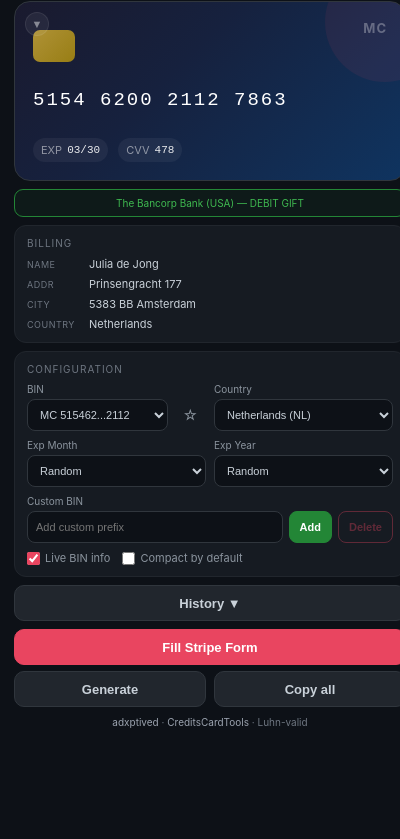
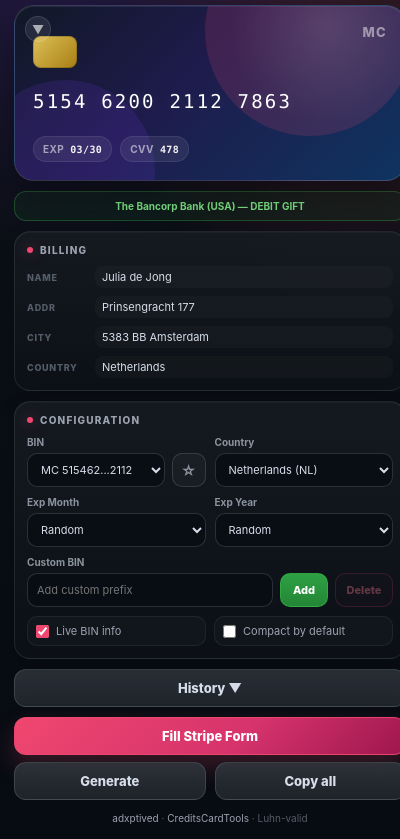
Before and after one commit to adxptived/Autobilling, a browser extension: page popup.html in a window 400 px wide. Shown: the part 55-894 px from the top of the page. Before the commit the page ends 844 px from the top, so only its background shows below. Drawn offline with Linux system fonts and the light colour scheme.

Commit message:
Redesign popup UI
- Add layered gradient background and glass-style panels
- Improve card visual with premium gradients, glow, and depth
- Polish controls, inputs, checkboxes, buttons, and history rows
- Improve spacing, typography, hover states, and visual hierarchy

```diff
--- a/popup.html
+++ b/popup.html
@@ -3,209 +3,432 @@
 <head>
 <meta charset="UTF-8">
 <style>
+:root {
+  --bg: #070b12;
+  --panel: rgba(22, 27, 34, 0.82);
+  --panel-2: rgba(13, 17, 23, 0.74);
+  --border: rgba(139, 148, 158, 0.16);
+  --border-strong: rgba(139, 148, 158, 0.26);
+  --text: #d6deea;
+  --muted: #7d8590;
+  --dim: #545d68;
+  --accent: #ef476f;
+  --accent-2: #7c3aed;
+  --green: #3fb950;
+  --yellow: #d29922;
+}
 * { margin: 0; padding: 0; box-sizing: border-box; }
 body {
-  width: 420px; padding: 14px;
-  font-family: -apple-system, BlinkMacSystemFont, "Segoe UI", Roboto, sans-serif;
-  background: #0d1117; color: #c9d1d9; font-size: 12px;
+  width: 420px;
+  padding: 14px;
+  font-family: Inter, -apple-system, BlinkMacSystemFont, "Segoe UI", Roboto, sans-serif;
+  font-size: 12px;
+  color: var(--text);
+  background:
+    radial-gradient(circle at 15% 0%, rgba(124, 58, 237, 0.22), transparent 32%),
+    radial-gradient(circle at 90% 12%, rgba(239, 71, 111, 0.18), transparent 30%),
+    linear-gradient(180deg, #0d1117 0%, var(--bg) 100%);
 }
+button, select, input { font: inherit; }
+
 .header {
-  display: flex; align-items: center; justify-content: space-between;
-  margin-bottom: 10px;
+  display: flex;
+  align-items: center;
+  justify-content: space-between;
+  margin-bottom: 12px;
 }
-.brand-title { font-size: 15px; font-weight: 800; color: #f0f6fc; letter-spacing: 0.2px; }
-.brand-subtitle { font-size: 10px; color: #6e7681; margin-top: 1px; }
+.brand-title {
+  font-size: 17px;
+  font-weight: 850;
+  letter-spacing: -0.3px;
+  color: #f8fafc;
+}
+.brand-subtitle {
+  margin-top: 2px;
+  font-size: 10px;
+  color: var(--muted);
+}
 .header-pill {
-  font-size: 10px; color: #3fb950; border: 1px solid rgba(63,185,80,0.35);
-  background: rgba(63,185,80,0.08); border-radius: 999px; padding: 4px 8px;
+  padding: 5px 9px;
+  border: 1px solid rgba(63, 185, 80, 0.35);
+  border-radius: 999px;
+  background: rgba(63, 185, 80, 0.1);
+  color: #7ee787;
+  font-size: 10px;
+  font-weight: 700;
+  box-shadow: 0 0 22px rgba(63, 185, 80, 0.08);
 }
 
-/* === Card Visual === */
 .card-visual {
   position: relative;
-  height: 180px; border-radius: 16px; padding: 18px;
-  background: linear-gradient(135deg, #1a1a2e 0%, #16213e 40%, #0f3460 100%);
-  border: 1px solid #30363d;
-  margin-bottom: 8px;
-  display: flex; flex-direction: column; justify-content: space-between;
-  overflow: hidden; transition: height 0.2s;
+  height: 176px;
+  padding: 18px;
+  margin-bottom: 10px;
+  display: flex;
+  flex-direction: column;
+  justify-content: space-between;
+  overflow: hidden;
+  border: 1px solid rgba(255, 255, 255, 0.13);
+  border-radius: 20px;
+  background:
+    radial-gradient(circle at 80% 12%, rgba(255, 255, 255, 0.14), transparent 28%),
+    linear-gradient(135deg, #111827 0%, #1e1b4b 42%, #0f3460 100%);
+  box-shadow: 0 18px 38px rgba(0, 0, 0, 0.32), inset 0 1px 0 rgba(255, 255, 255, 0.08);
+  transition: height 0.18s ease, transform 0.18s ease;
 }
-.card-visual.compact { height: 58px; flex-direction: row; align-items: center; padding: 10px 14px; }
 .card-visual::before {
-  content: ''; position: absolute; top: -40px; right: -40px;
-  width: 120px; height: 120px; border-radius: 50%;
-  background: rgba(233,69,96,0.08);
+  content: '';
+  position: absolute;
+  inset: -80px auto auto 190px;
+  width: 210px;
+  height: 210px;
+  border-radius: 50%;
+  background: rgba(239, 71, 111, 0.16);
 }
-.card-visual.compact::before { display: none; }
+.card-visual::after {
+  content: '';
+  position: absolute;
+  left: -40px;
+  bottom: -80px;
+  width: 180px;
+  height: 180px;
+  border-radius: 50%;
+  background: rgba(124, 58, 237, 0.14);
+}
+.card-visual.compact {
+  height: 58px;
+  padding: 10px 14px;
+  flex-direction: row;
+  align-items: center;
+}
+.card-visual.compact::before,
+.card-visual.compact::after { display: none; }
 .card-toggle {
-  position: absolute; top: 10px; left: 10px;
-  width: 24px; height: 24px; border-radius: 999px;
-  font-size: 11px; background: rgba(255,255,255,0.06); border: 1px solid rgba(255,255,255,0.08); color: rgba(255,255,255,0.45);
-  cursor: pointer; line-height: 1; z-index: 2;
+  position: absolute;
+  top: 10px;
+  left: 10px;
+  z-index: 2;
+  width: 26px;
+  height: 26px;
+  border: 1px solid rgba(255, 255, 255, 0.12);
+  border-radius: 999px;
+  background: rgba(255, 255, 255, 0.08);
+  color: rgba(255, 255, 255, 0.62);
+  cursor: pointer;
 }
-.card-toggle:hover { color: #fff; background: rgba(255,255,255,0.12); }
+.card-toggle:hover { background: rgba(255, 255, 255, 0.14); color: #fff; }
 .card-chip {
-  width: 42px; height: 32px; border-radius: 7px;
-  background: linear-gradient(135deg, #d4af37, #b8960c); opacity: 0.8;
-  margin-top: 10px;
+  position: relative;
+  z-index: 1;
+  width: 44px;
+  height: 32px;
+  margin-top: 12px;
+  border-radius: 8px;
+  background: linear-gradient(135deg, #f4d35e, #b88a10);
+  box-shadow: inset 0 0 0 1px rgba(0, 0, 0, 0.18);
+  opacity: 0.9;
 }
 .card-network {
-  position: absolute; top: 18px; right: 18px;
-  font-size: 13px; font-weight: 700; color: rgba(255,255,255,0.3); letter-spacing: 1px;
+  position: absolute;
+  top: 18px;
+  right: 18px;
+  z-index: 1;
+  font-size: 13px;
+  font-weight: 850;
+  letter-spacing: 1.3px;
+  color: rgba(255, 255, 255, 0.48);
 }
 .card-number {
-  font-family: "Courier New", monospace;
-  font-size: 19px; letter-spacing: 2px; color: #fff;
-  word-break: break-all; line-height: 1.3;
-  padding: 8px 0;
+  position: relative;
+  z-index: 1;
+  padding: 7px 0;
+  font-family: "SFMono-Regular", Consolas, "Courier New", monospace;
+  font-size: 19px;
+  line-height: 1.25;
+  letter-spacing: 2.2px;
+  color: #fff;
+  text-shadow: 0 1px 14px rgba(255, 255, 255, 0.12);
 }
 .card-details {
-  display: flex; gap: 10px; font-size: 11px; color: rgba(255,255,255,0.5);
+  position: relative;
+  z-index: 1;
+  display: flex;
+  gap: 8px;
+  color: rgba(255, 255, 255, 0.56);
+  font-size: 10px;
+  font-weight: 700;
+  letter-spacing: 0.4px;
 }
 .card-details > span {
-  display: inline-flex; align-items: center; gap: 5px;
-  padding: 5px 8px; border-radius: 999px; background: rgba(255,255,255,0.05);
+  display: inline-flex;
+  align-items: center;
+  gap: 6px;
+  padding: 6px 9px;
+  border: 1px solid rgba(255, 255, 255, 0.08);
+  border-radius: 999px;
+  background: rgba(255, 255, 255, 0.07);
 }
-.card-details span span { color: rgba(255,255,255,0.9); font-family: "Courier New", monospace; }
-
-/* === Card Compact Row === */
+.card-details span span {
+  color: rgba(255, 255, 255, 0.94);
+  font-family: "SFMono-Regular", Consolas, "Courier New", monospace;
+}
 .card-compact-row {
-  display: none; align-items: center; gap: 10px; width: 100%; font-size: 13px; color: #fff; padding-left: 26px;
+  position: relative;
+  z-index: 1;
+  display: none;
+  align-items: center;
+  gap: 10px;
+  width: 100%;
+  padding-left: 30px;
+  color: #fff;
+  font-size: 13px;
 }
 .card-visual.compact .card-compact-row { display: flex; }
-.card-visual.compact .card-chip { display: none; }
-.card-visual.compact .card-number { display: none; }
-.card-visual.compact .card-details { display: none; }
+.card-visual.compact .card-chip,
+.card-visual.compact .card-number,
+.card-visual.compact .card-details,
 .card-visual.compact .card-network { display: none; }
 .card-compact-row span { white-space: nowrap; }
-#compactNum { font-family: "Courier New", monospace; font-weight: 700; letter-spacing: 0.5px; }
+#compactBrand { color: #a5b4fc; font-weight: 850; }
+#compactNum { font-family: "SFMono-Regular", Consolas, "Courier New", monospace; font-weight: 800; }
 
-/* === Quick Copy === */
 .copyable {
-  cursor: pointer; transition: all 0.12s;
-  border-radius: 5px;
+  cursor: pointer;
+  border-radius: 6px;
+  transition: color 0.12s ease, background 0.12s ease, transform 0.12s ease;
 }
-.copyable:hover { color: #e94560 !important; background: rgba(233,69,96,0.08); }
-.copyable:active { opacity: 0.7; }
+.copyable:hover { color: var(--accent) !important; background: rgba(239, 71, 111, 0.09); }
+.copyable:active { transform: scale(0.98); }
 
-/* === BIN Bar === */
 .bin-bar {
-  font-size: 10px; padding: 7px 10px; border-radius: 9px;
-  margin-bottom: 8px; text-align: center;
-  background: #161b22; color: #6e7681; border: 1px solid #21262d;
-  white-space: nowrap; overflow: hidden; text-overflow: ellipsis;
+  padding: 8px 10px;
+  margin-bottom: 10px;
+  border: 1px solid var(--border);
+  border-radius: 12px;
+  background: rgba(22, 27, 34, 0.72);
+  color: var(--muted);
+  font-size: 10px;
+  font-weight: 650;
+  text-align: center;
+  white-space: nowrap;
+  overflow: hidden;
+  text-overflow: ellipsis;
 }
-.bin-bar.valid { color: #3fb950; border-color: #238636; background: rgba(35,134,54,0.08); }
-.bin-bar.warn  { color: #d2991d; border-color: #9e6a03; background: rgba(158,106,3,0.08); }
+.bin-bar.valid { color: #7ee787; border-color: rgba(63, 185, 80, 0.34); background: rgba(35, 134, 54, 0.1); }
+.bin-bar.warn { color: #f2cc60; border-color: rgba(210, 153, 34, 0.35); background: rgba(210, 153, 34, 0.09); }
 
-/* === Sections === */
 .section {
-  background: #161b22; border-radius: 12px; padding: 11px 12px;
-  margin-bottom: 8px; border: 1px solid #21262d;
+  position: relative;
+  padding: 12px;
+  margin-bottom: 10px;
+  border: 1px solid var(--border);
+  border-radius: 16px;
+  background: linear-gradient(180deg, rgba(22, 27, 34, 0.9), rgba(13, 17, 23, 0.75));
+  box-shadow: inset 0 1px 0 rgba(255, 255, 255, 0.03), 0 10px 24px rgba(0, 0, 0, 0.14);
 }
 .section-title {
-  font-size: 10px; color: #6e7681; text-transform: uppercase; letter-spacing: 1px;
-  margin-bottom: 8px; display: flex; align-items: center; justify-content: space-between;
+  display: flex;
+  align-items: center;
+  justify-content: space-between;
+  margin-bottom: 10px;
+  color: #9ba3af;
+  font-size: 10px;
+  font-weight: 800;
+  letter-spacing: 1.2px;
+  text-transform: uppercase;
+}
+.section-title::before {
+  content: '';
+  width: 6px;
+  height: 6px;
+  margin-right: 7px;
+  border-radius: 50%;
+  background: var(--accent);
+  box-shadow: 0 0 14px rgba(239, 71, 111, 0.55);
+}
+.section-title { justify-content: flex-start; }
+.section-title .btn-sm { margin-left: auto; }
+
+.person-compact {
+  display: grid;
+  grid-template-columns: 58px 1fr;
+  gap: 8px 10px;
+  align-items: center;
+  font-size: 11px;
+}
+.person-compact .row-label {
+  color: var(--dim);
+  font-size: 9px;
+  font-weight: 800;
+  letter-spacing: 0.7px;
+  text-transform: uppercase;
+}
+.person-compact .val {
+  min-width: 0;
+  padding: 4px 7px;
+  border-radius: 8px;
+  color: var(--text);
+  background: rgba(255, 255, 255, 0.025);
+  white-space: nowrap;
+  overflow: hidden;
+  text-overflow: ellipsis;
+}
+.person-compact .copyable:hover { background: rgba(239, 71, 111, 0.08); color: var(--accent); }
+
+.row { display: flex; gap: 9px; margin-bottom: 9px; }
+.row:last-child { margin-bottom: 0; }
+.row > * { flex: 1; min-width: 0; }
+.settings-grid {
+  display: grid;
+  grid-template-columns: 1fr 1fr;
+  gap: 9px;
+  margin-bottom: 9px;
+  align-items: end;
+}
+.label {
+  display: block;
+  margin-bottom: 5px;
+  color: #8b949e;
+  font-size: 10px;
+  font-weight: 750;
+}
+select,
+input[type="text"],
+input[type="number"] {
+  width: 100%;
+  height: 34px;
+  padding: 7px 9px;
+  border: 1px solid var(--border-strong);
+  border-radius: 10px;
+  background: rgba(7, 11, 18, 0.74);
+  color: var(--text);
+  font-size: 11px;
+  transition: border 0.12s ease, box-shadow 0.12s ease, background 0.12s ease;
+}
+select:hover,
+input:hover { border-color: rgba(239, 71, 111, 0.36); }
+select:focus,
+input:focus {
+  outline: none;
+  border-color: rgba(239, 71, 111, 0.75);
+  box-shadow: 0 0 0 3px rgba(239, 71, 111, 0.12);
+  background: rgba(7, 11, 18, 0.92);
+}
+.bin-select-row {
+  display: grid;
+  grid-template-columns: 1fr 34px;
+  gap: 7px;
+  align-items: center;
+}
+.bin-add-row {
+  display: grid;
+  grid-template-columns: 1fr 48px 58px;
+  gap: 7px;
 }
 
-/* === Person === */
-.person-compact { display: grid; grid-template-columns: 54px 1fr; gap: 6px 8px; font-size: 11px; align-items: center; }
-.person-compact .row-label { color: #6e7681; font-size: 9px; text-transform: uppercase; letter-spacing: 0.5px; }
-.person-compact .val { color: #c9d1d9; min-width: 0; white-space: nowrap; overflow: hidden; text-overflow: ellipsis; }
-.person-compact .copyable:hover { background: transparent; color: #e94560; }
+.btn,
+.btn-sm {
+  border: 1px solid var(--border-strong);
+  cursor: pointer;
+  font-weight: 800;
+  color: var(--text);
+  background: linear-gradient(180deg, rgba(48, 54, 61, 0.88), rgba(33, 38, 45, 0.9));
+  transition: transform 0.12s ease, border 0.12s ease, background 0.12s ease, box-shadow 0.12s ease;
+}
+.btn:hover,
+.btn-sm:hover { border-color: rgba(239, 71, 111, 0.36); background: rgba(48, 54, 61, 0.95); }
+.btn:active,
+.btn-sm:active { transform: translateY(1px); }
+.btn {
+  display: block;
+  width: 100%;
+  min-height: 38px;
+  padding: 9px 10px;
+  margin-bottom: 7px;
+  border-radius: 12px;
+  font-size: 13px;
+}
+.btn-primary {
+  border-color: rgba(239, 71, 111, 0.9);
+  color: #fff;
+  background: linear-gradient(135deg, #ef476f, #d6336c 58%, #9d174d);
+  box-shadow: 0 12px 26px rgba(239, 71, 111, 0.22);
+}
+.btn-primary:hover { background: linear-gradient(135deg, #ff5c7c, #e23a70 58%, #b21f58); }
+.btn-row { display: flex; gap: 9px; }
+.btn-row .btn { flex: 1; }
+.btn-sm {
+  min-height: 32px;
+  padding: 6px 9px;
+  border-radius: 10px;
+  font-size: 11px;
+  white-space: nowrap;
+}
+.btn-sm.primary { border-color: rgba(63, 185, 80, 0.5); color: #fff; background: linear-gradient(180deg, #2ea043, #238636); }
+.btn-sm.primary:hover { background: linear-gradient(180deg, #3fb950, #238636); }
+.btn-sm.danger { border-color: rgba(239, 71, 111, 0.5); color: #ff7b91; background: rgba(239, 71, 111, 0.06); }
+.btn-sm.danger:hover { color: #fff; background: rgba(239, 71, 111, 0.24); }
+.btn-sm.ghost { background: rgba(255, 255, 255, 0.03); color: #9ba3af; }
+.bin-select-row .btn-sm { min-height: 34px; padding: 0; font-size: 15px; }
 
-/* === Row/Grid === */
-.row { display: flex; gap: 8px; margin-bottom: 8px; }
-.row:last-child { margin-bottom: 0; }
-.row > * { flex: 1; min-width: 0; }
-.col2 { display: grid; grid-template-columns: 1fr 1fr; gap: 8px; }
-
-.label { font-size: 10px; color: #8b949e; margin-bottom: 4px; display: block; }
-select, input[type="text"], input[type="number"] {
-  width: 100%; height: 32px; padding: 6px 8px; border: 1px solid #30363d; border-radius: 8px;
-  background: #0d1117; color: #c9d1d9; font-size: 11px;
-}
-select:focus, input:focus { outline: none; border-color: #e94560; box-shadow: 0 0 0 2px rgba(233,69,96,0.12); }
-
-/* === Custom BIN === */
-.bin-add-row { display: flex; gap: 6px; }
-.bin-add-row input { flex: 1; }
-.btn-sm {
-  min-height: 30px; padding: 6px 10px; border: 1px solid #30363d; border-radius: 8px;
-  cursor: pointer; font-size: 11px; font-weight: 600;
-  background: #21262d; color: #c9d1d9; white-space: nowrap;
-}
-.btn-sm:hover { background: #30363d; }
-.btn-sm.primary { background: #238636; color: #fff; border-color: #238636; }
-.btn-sm.primary:hover { background: #2ea043; }
-.btn-sm.danger { background: transparent; color: #e94560; border-color: #e94560; }
-.btn-sm.danger:hover { background: #e94560; color: #fff; }
-.btn-sm.ghost { background: transparent; border-color: transparent; color: #8b949e; padding: 4px 6px; }
-
-/* === Favorites row === */
-.fav-row { display: flex; gap: 3px; flex-wrap: wrap; margin-top: 4px; }
-.fav-chip {
-  font-size: 10px; padding: 2px 7px; border-radius: 10px;
-  background: #21262d; border: 1px solid #30363d; color: #8b949e;
-  cursor: pointer; white-space: nowrap; transition: all 0.1s;
-}
-.fav-chip:hover { border-color: #e94560; color: #e94560; }
-.fav-chip.active { border-color: #e94560; color: #e94560; background: rgba(233,69,96,0.1); }
-.fav-chip .star { margin-right: 2px; }
-
-/* === History === */
 .history-item {
-  display: flex; align-items: center; justify-content: space-between;
-  padding: 5px 0; border-bottom: 1px solid #21262d; font-size: 11px;
-  cursor: pointer; transition: background 0.1s;
+  display: flex;
+  align-items: center;
+  justify-content: space-between;
+  padding: 7px 6px;
+  border-bottom: 1px solid rgba(139, 148, 158, 0.1);
+  border-radius: 9px;
+  font-size: 11px;
+  cursor: pointer;
 }
 .history-item:last-child { border-bottom: none; }
-.history-item:hover { background: rgba(255,255,255,0.02); }
-.history-card { font-family: "Courier New", monospace; font-size: 12px; color: #c9d1d9; letter-spacing: 0.5px; }
-.history-meta { font-size: 10px; color: #484f58; }
+.history-item:hover { background: rgba(255, 255, 255, 0.04); }
+.history-card { font-family: "SFMono-Regular", Consolas, "Courier New", monospace; color: var(--text); font-weight: 750; }
+.history-meta { margin-top: 2px; color: var(--dim); font-size: 10px; }
 .history-actions { display: flex; gap: 2px; }
-.history-empty { font-size: 11px; color: #30363d; text-align: center; padding: 8px 0; }
+.history-empty { padding: 10px 0; color: var(--dim); text-align: center; font-size: 11px; }
 
-/* === Buttons === */
-.btn {
-  display: block; width: 100%; min-height: 36px; padding: 9px 10px; border: 1px solid #30363d;
-  border-radius: 10px; cursor: pointer; font-size: 13px; font-weight: 700;
-  margin-bottom: 6px; transition: all 0.15s;
-  background: #21262d; color: #c9d1d9;
+.settings-checks {
+  display: grid;
+  grid-template-columns: 1fr 1fr;
+  gap: 8px;
+  margin-top: 1px;
 }
-.btn:hover { background: #30363d; }
-.btn:active { opacity: 0.8; }
-.btn-primary { background: #e94560; color: #fff; border-color: #e94560; }
-.btn-primary:hover { background: #d63852; }
-.btn-row { display: flex; gap: 8px; }
-.btn-row .btn { flex: 1; }
+.check-inline {
+  display: flex;
+  align-items: center;
+  gap: 7px;
+  min-height: 30px;
+  padding: 6px 8px;
+  border: 1px solid rgba(139, 148, 158, 0.12);
+  border-radius: 10px;
+  background: rgba(255, 255, 255, 0.025);
+  color: #9ba3af;
+  font-size: 11px;
+  cursor: pointer;
+}
+.check-inline:hover { border-color: rgba(239, 71, 111, 0.28); }
+.check-inline input[type="checkbox"] { width: auto; accent-color: var(--accent); }
 
-/* === Status === */
+.action-stack { margin-top: 10px; }
 .status {
-  display: none; font-size: 11px; color: #3fb950; text-align: center;
+  display: none;
   margin: 4px 0 2px;
+  color: #7ee787;
+  font-size: 11px;
+  text-align: center;
 }
 .status:not(:empty) { display: block; }
-.status.error { color: #e94560; }
-.hint { display: none; }
-
-/* === Checkbox inline === */
-.check-inline {
-  display: flex; align-items: center; gap: 5px; font-size: 11px; color: #8b949e;
-  cursor: pointer;
+.status.error { color: #ff7b91; }
+.footer {
+  margin-top: 4px;
+  color: var(--dim);
+  font-size: 10px;
+  line-height: 1.4;
+  text-align: center;
 }
-.settings-checks { display: flex; gap: 12px; align-items: center; flex-wrap: wrap; margin-top: 2px; }
-.check-inline input[type="checkbox"] { width: auto; accent-color: #e94560; }
-
-/* === Footer === */
-.footer { margin-top: 2px; font-size: 10px; color: #6e7681; text-align: center; line-height: 1.4; }
 .footer a { color: #9ba3af; text-decoration: none; }
-.footer a:hover { color: #e94560; }
-.divider { height: 1px; background: #21262d; margin: 8px 0; }
-.settings-grid { display: grid; grid-template-columns: 1fr 1fr; gap: 8px; margin-bottom: 8px; align-items: end; }
-.bin-select-row { display: grid; grid-template-columns: 1fr 32px; gap: 6px; align-items: center; }
-.bin-select-row .btn-sm { min-height: 32px; padding: 0; font-size: 14px; }
-.action-stack { margin-top: 8px; }
+.footer a:hover { color: var(--accent); }
 </style>
 </head>
 <body>
@@ -218,7 +441,6 @@ select:focus, input:focus { outline: none; border-color: #e94560; box-shadow: 0
   <div class="header-pill">v1.2.0</div>
 </div>
 
-<!-- Card Visual -->
 <div class="card-visual" id="cardVisual">
   <button class="card-toggle" id="btnCompactToggle" title="Compact view">&#9660;</button>
   <div class="card-network" id="cardNetwork">MC</div>
@@ -236,10 +458,8 @@ select:focus, input:focus { outline: none; border-color: #e94560; box-shadow: 0
   </div>
 </div>
 
-<!-- BIN Info -->
 <div class="bin-bar" id="binInfo">BIN validation</div>
 
-<!-- Person -->
 <div class="section">
   <div class="section-title">Billing</div>
   <div class="person-compact">
@@ -250,7 +470,6 @@ select:focus, input:focus { outline: none; border-color: #e94560; box-shadow: 0
   </div>
 </div>
 
-<!-- Settings -->
 <div class="section">
   <div class="section-title">Configuration</div>
 
@@ -291,7 +510,6 @@ select:focus, input:focus { outline: none; border-color: #e94560; box-shadow: 0
   </div>
 </div>
 
-<!-- History Toggle -->
 <button class="btn" id="btnToggleHistory" style="margin-bottom:4px;">History ▼</button>
 <div class="section" id="historyPanel" style="display:none;">
   <div class="section-title">
@@ -301,7 +519,6 @@ select:focus, input:focus { outline: none; border-color: #e94560; box-shadow: 0
   <div id="historyList"><div class="history-empty">No cards yet</div></div>
 </div>
 
-<!-- Actions -->
 <div class="action-stack">
   <button class="btn btn-primary" id="btnAutofill">Fill Stripe Form</button>
   <div class="btn-row">
```
